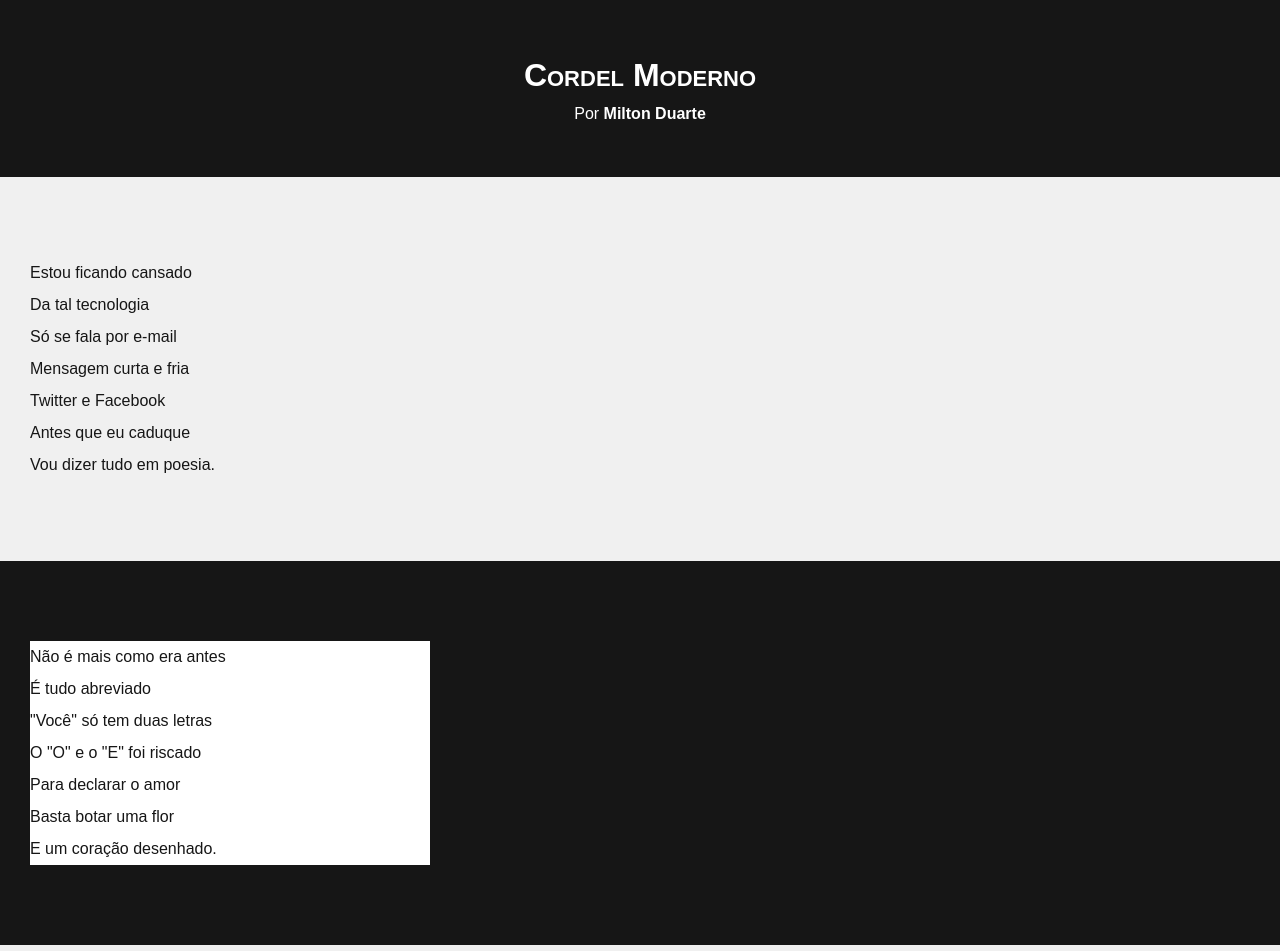
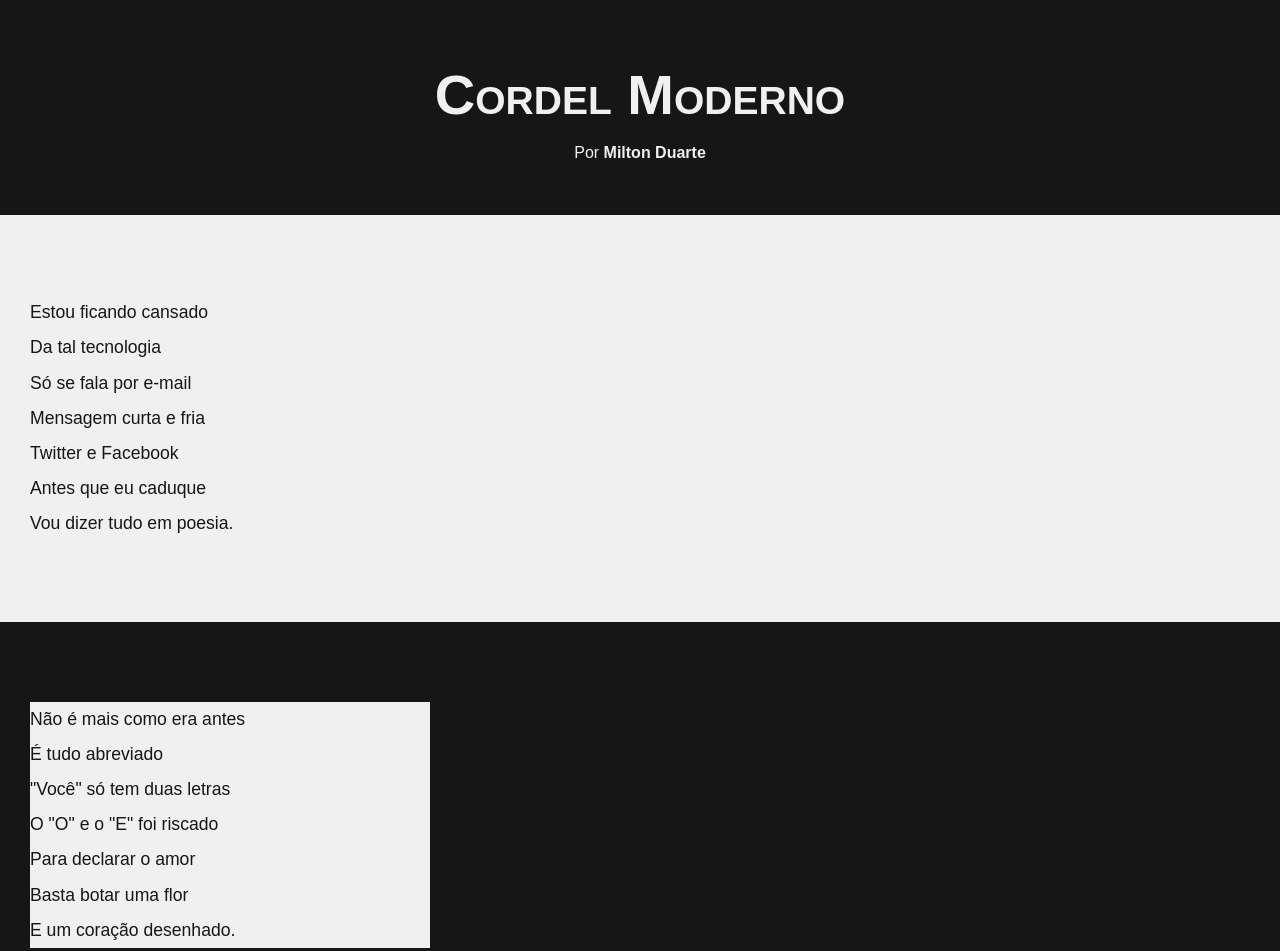
Before and after one commit to gen1nh/projeto-cordel, a plain HTML site: page index.html in a window 1280 px wide. Shown: the top 951 px of the page. Drawn offline with Linux system fonts and the light colour scheme; a web font is replaced by a local one.

Commit message:
css atualizado

```diff
--- a/css/style.css
+++ b/css/style.css
@@ -1,26 +1,36 @@
 @charset "UTF-8";
+@import url('https://fonts.googleapis.com/css2?family=Caudex:ital,wght@0,400;0,700;1,400;1,700&display=swap');
 
 * {
     margin: 0;
     padding: 0;
 }
 
+:root {
+    --primary-color: #161616;
+    --secondary-color: #f0f0f0;
+    --text-color: #161616;
+    --link-color: #ffffff;
+    --font-family: "Caudex", sans-serif;
+}
+
 html, body {
-    background-color: darkgrey;
+    background-color: var(--primary-color);
     min-height: 100vh;
-    font-family: Arial, sans-serif;
+    font-family: var(--font-family);
     line-height: 1.6;
 }
 
 header {
-    background-color: #161616;
-    color: white;
+    background-color: var(--primary-color);
+    color: var(--secondary-color);
     text-align: center;
 }
 
 header h1 {
     padding-top: 50px;
     font-variant: small-caps;
+    font-size: 3.5em;
 
 }
 
@@ -29,7 +39,7 @@ header > p {
 }
 
 header a, footer a {
-    color: #ffffff;
+    color: var(--secondary-color);
     text-decoration: none;
     font-weight: bold;
 }
@@ -43,27 +53,28 @@ section {
     padding-bottom: 10vh;
     line-height: 2em;
     padding-left: 30px;
+    font-size: 1.1em;
 }
 
 section.normal {
-    color: #161616;
-    background-color: #f0f0f0;
+    color:  var(--primary-color);
+    background-color: var(--secondary-color);
 }
 
 section.imagem > p {
     width: 400px;
-    background-color: #ffffff;
-    color: #161616;
+    background-color: var(--secondary-color);
+    color: var(--primary-color);
 }
 
 section.imagem {
-    color: white;
-    background-color: #161616;
+    color: var(--secondary-color);
+    background-color: var(--primary-color););
 }
 
 footer {
-    background-color: #161616;
-    color: white;
+    background-color: var(--primary-color););
+    color: var(--secondary-color);
     text-align: center;
     padding: 20px 0;
 }
```
